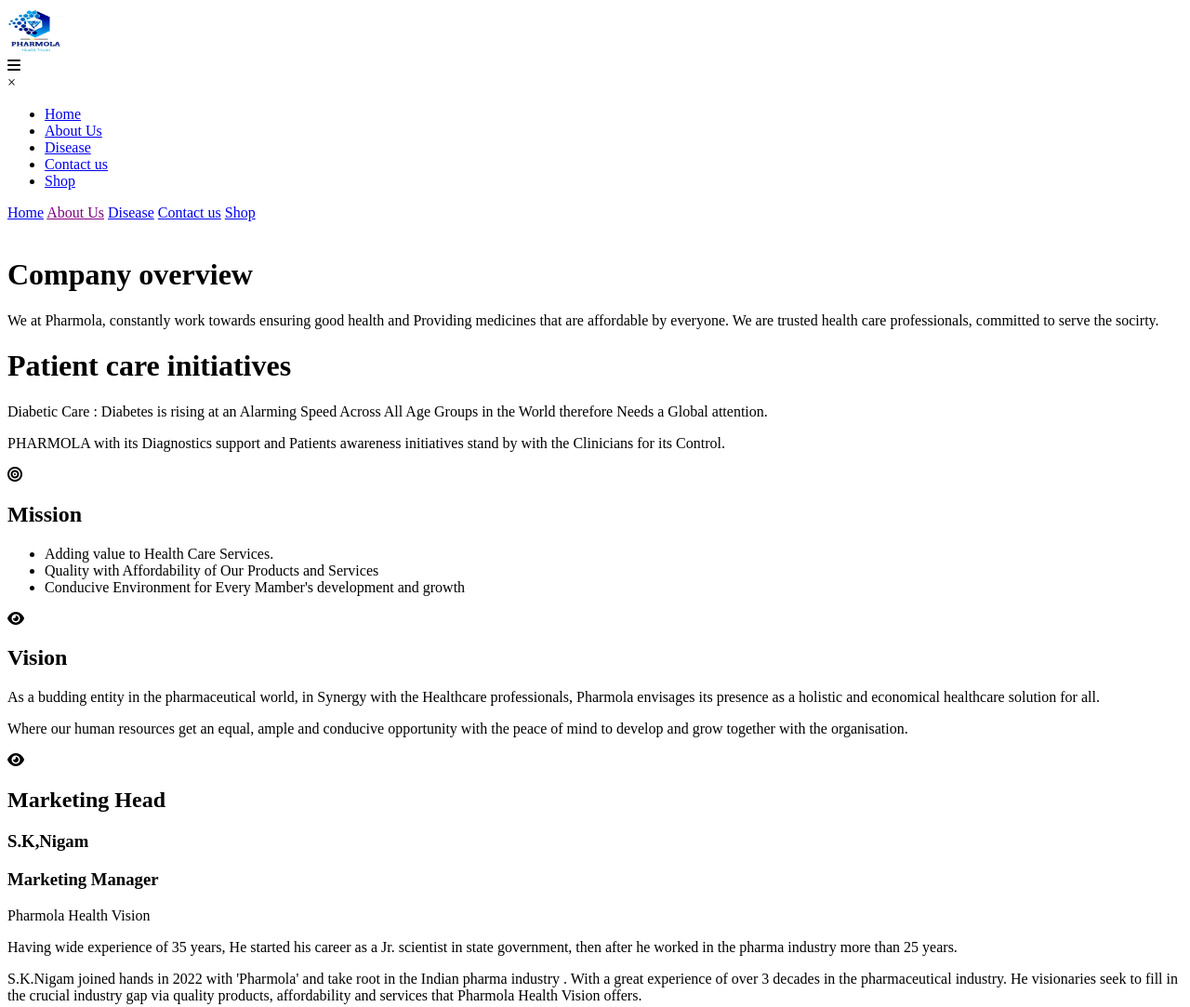
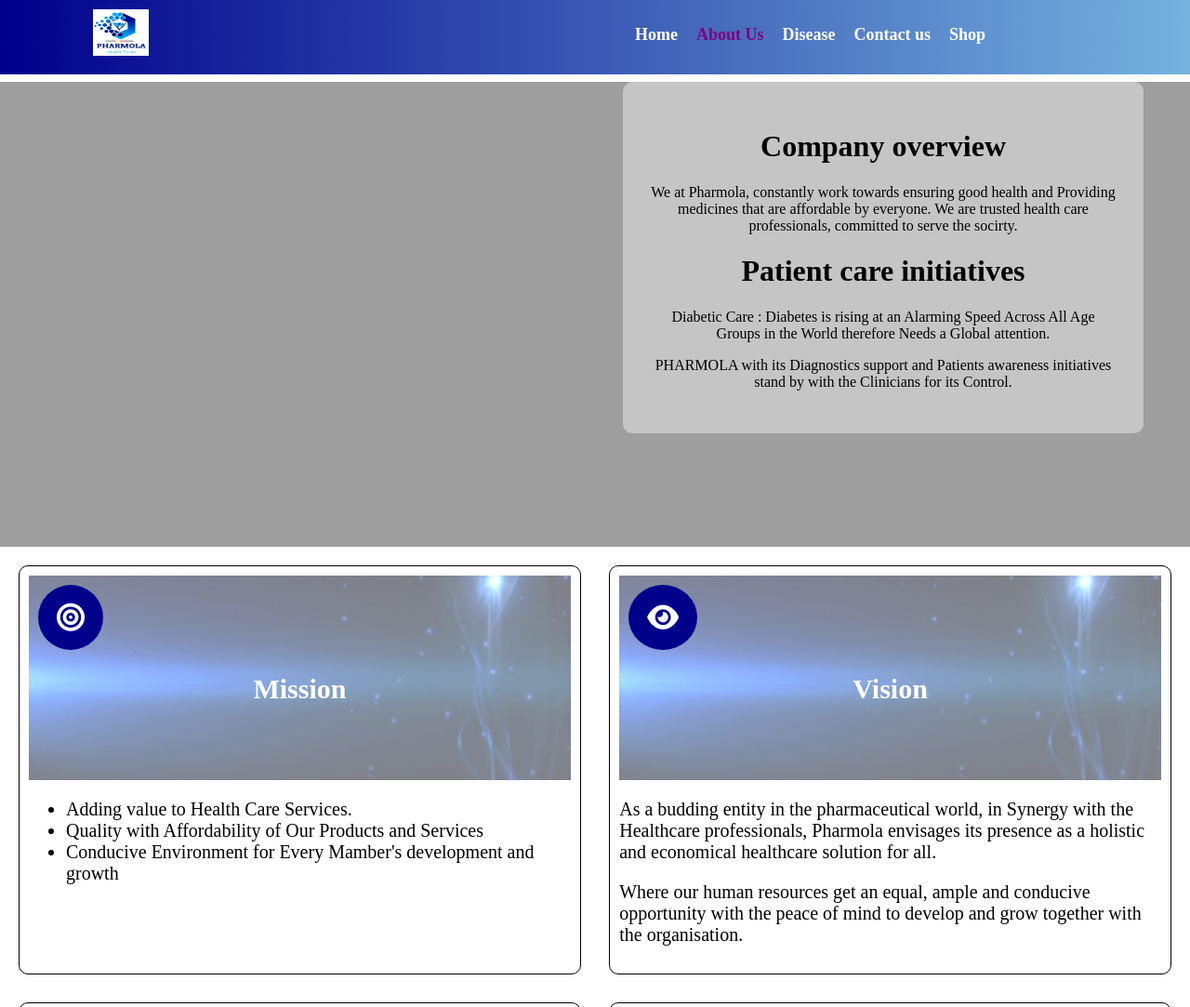
Before and after one commit to Vaishnavi170304/Pharmola, a plain HTML site: page About.html in a window 1280 px wide. Shown: the top 1083 px of the page at 93% size. Drawn offline with Linux system fonts and the light colour scheme; the site is published under a folder, as on GitHub Pages, so addresses that start at the root find nothing.

Commit message:
Update About.html

```diff
--- a/About.html
+++ b/About.html
@@ -5,12 +5,12 @@
     <meta name="viewport" content="width=device-width, initial-scale=1.0">
 
     <title>About Us - Pharmola</title>
-    <link rel="stylesheet" href="/Style.css">
+    <link rel="stylesheet" href="Style.css">
     <link rel="icon" href="image/logo.png">
 
     <link href="https://cdnjs.cloudflare.com/ajax/libs/font-awesome/6.0.0-beta3/css/all.min.css" rel="stylesheet">
 
-    <script src="/script.js" defer></script>
+    <script src="script.js" defer></script>
 </head>
 <body>
 
```
